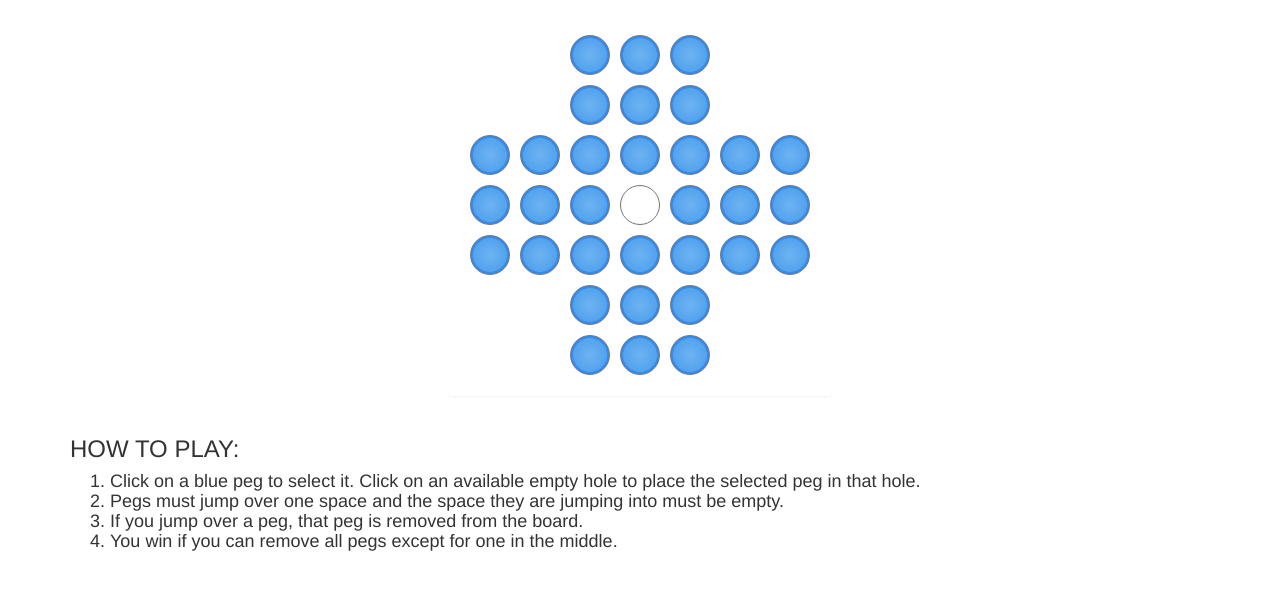
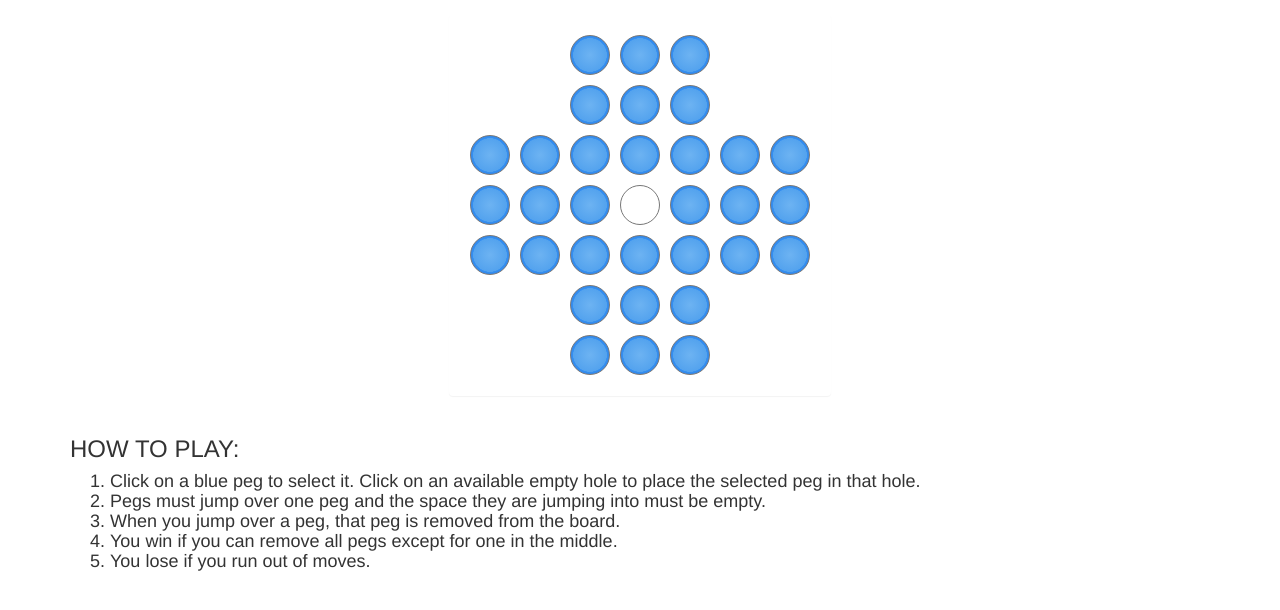
Before and after one commit to sunjay/peg-solitaire, a plain HTML site: page index.html in a window 1280 px wide. Shown: the part 58-668 px from the top of the page. Drawn offline with nearby package versions, Linux system fonts and the light colour scheme.

Commit message:
Updated so that you can only jump over pegs and not empty spaces

```diff
--- a/index.html
+++ b/index.html
@@ -20,9 +20,10 @@
         <h3>HOW TO PLAY:</h3>
         <ol class="h4">
             <li>Click on a blue peg to select it. Click on an available empty hole to place the selected peg in that hole.</li>
-            <li>Pegs must jump over one space and the space they are jumping into must be empty.</li>
-            <li>If you jump over a peg, that peg is removed from the board.</li>
+            <li>Pegs must jump over one peg and the space they are jumping into must be empty.</li>
+            <li>When you jump over a peg, that peg is removed from the board.</li>
             <li>You win if you can remove all pegs except for one in the middle.</li>
+            <li>You lose if you run out of moves.</li>
         </ol>
     </div>
 
```
